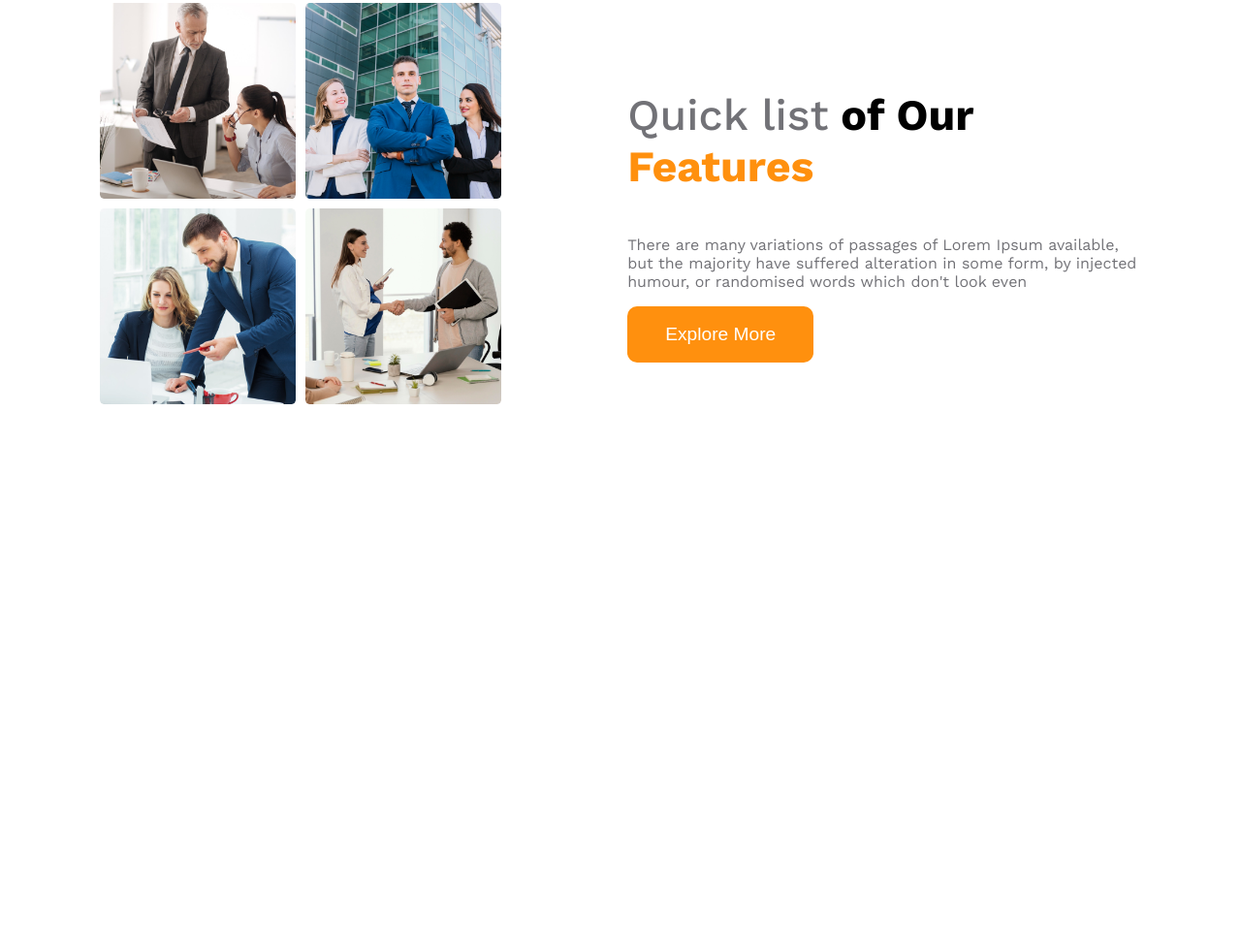
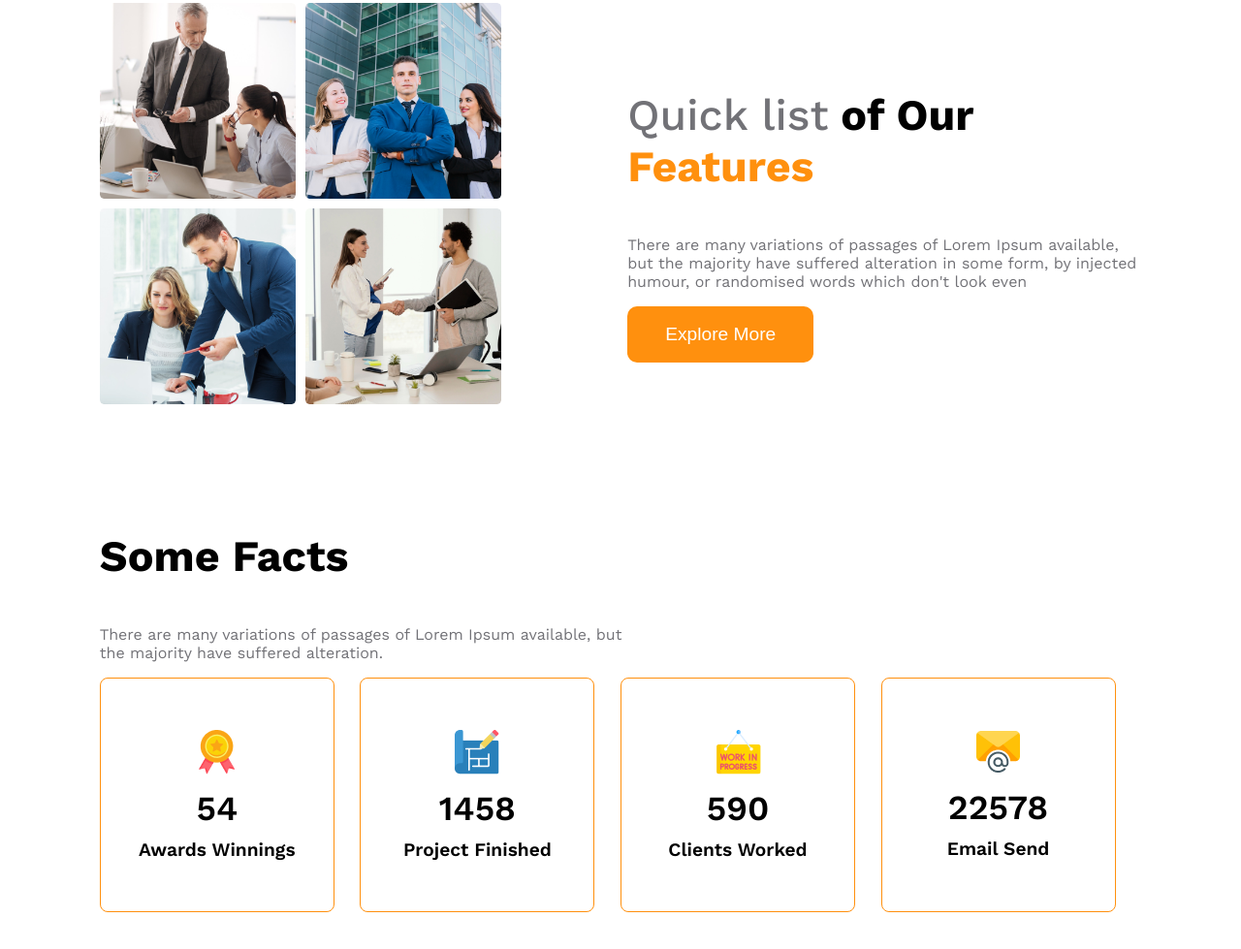
Before and after one commit to NabdipDEV/G3-architects-website, a plain HTML site: page index.html in a window 1280 px wide. Shown: the part 1159-2138 px from the top of the page at 97% size. Before the commit the page ends 1584 px from the top, so only its background shows below. Drawn offline with nearby package versions, Linux system fonts and the light colour scheme.

Commit message:
facts section add

```diff
--- a/index.html
+++ b/index.html
@@ -34,7 +34,7 @@
     </header>
 
     <main>
-
+        <!--team section -->
         <section class="team display-flax">
             <div class="team-img">
                 <img src="images/team1.png" alt="">
@@ -44,11 +44,59 @@
 
             </div>
             <div class="our-plan">
-                <h3 class="plan-title"><span id="title-1" class="drak-light-color">Quick list</span> <span>of Our</span> <span class="text-pry">Features</span></h3>
+                <h3 class="section-titel"><span id="title-1" class="drak-light-color">Quick list</span> <span>of Our</span> <span class="text-pry">Features</span></h3>
                 <p class="plan-deception drak-light-color">There are many variations of passages of Lorem Ipsum available, but the majority have suffered alteration in some form, by injected humour, or randomised words which don't look even</p>
                 <button class="btn">Explore More</button>
             </div>
         </section>
+         <!--Features section -->
+         <section>
+
+         </section>
+
+
+          <!--Facts section -->
+         <section>
+            <h3 class="section-titel">Some Facts</h3>
+            <p class="drak-light-color facts-description">There are many variations of passages of Lorem Ipsum available, but the majority have suffered alteration.</p>
+            <div class="facts-container">
+                <!-- .card*4>img.card-icon+h4.card-number+h5.card-name -->
+                  <div class="card display-flax">
+                    <div>
+                        <img src="images/icons/ribon.png" alt="" class="card-icon">
+                        <h4 class="card-number">54</h4>
+                        <h5 class="card-name">Awards Winnings</h5>
+                    </div>
+                  </div>
+                  <div class="card display-flax">
+                    <div>
+                        <img src="images/icons/projects.png" alt="" class="card-icon">
+                        <h4 class="card-number">1458</h4>
+                        <h5 class="card-name">Project Finished</h5>
+                    </div>
+                  </div>
+                  <div class="card display-flax">
+                    <div>
+                        <img src="images/icons/customers.png" alt="" class="card-icon">
+                        <h4 class="card-number">590</h4>
+                        <h5 class="card-name">Clients Worked</h5>
+                    </div>
+                  </div>
+                  <div class="card display-flax">
+                   <div>
+                        <img src="images/icons/email.png" alt="" class="card-icon">
+                        <h4 class="card-number">22578</h4>
+                        <h5 class="card-name">Email Send</h5>
+                    </div>
+                  </div>
+            </div>
+
+         </section>
+          <!--Sponspors section -->
+         <section>
+
+         </section>
+
 
     </main>
 
--- a/style/architects.css
+++ b/style/architects.css
@@ -8,6 +8,8 @@
 
 
 /* shared style */
+
+
 .display-flax{
     display: flex;
 }
@@ -43,17 +45,26 @@
     margin: 0 auto;
 }
 
+.section-titel{
+    font-size: 2.8rem;
+    font-weight: 700;
+}
+
 
 
 
 
 
 /* header style */
+
+
 .bg-color{
     background-color: #f6f6f6e4;
 }
 
 /* nav style */
+
+
 .navber {
     justify-content: space-between;
     align-items: center;
@@ -77,7 +88,11 @@
     max-width: 1440px;
     margin: 0 auto;
 }
+
+
 /* banner-contant */
+
+
 .banner-contant{
     max-width: 850px;
     margin: 0 auto;
@@ -98,6 +113,8 @@
 
 
 /* team item */
+
+
 .team {
     align-items: center;
 }
@@ -116,16 +133,51 @@
     margin-left: 130px;
     max-width: 530px;
 }
-
-.plan-title{
-    font-size: 2.8rem;
-    font-weight: 700;
-}
 #title-1{
     font-weight: 500;
 }
 
+
+  /* <!--Facts section --> */
+
+  .facts-container{
+    display: grid;
+    grid-template-columns: repeat(4, 1fr);
+
+  }
+
+  .card{
+    border: 1px solid #FF900E;
+    border-radius: 8px ;
+    width: 240px;
+    height: 240px;
+    text-align: center;
+    justify-content: center;
+    align-items: center;
+  }
+  .card-number{
+    font-size: 2.2rem;
+    font-weight: 600;
+    margin: 0;
+    margin-top: 10px;
+  }
+ .card-name{
+    font-size: 1.2rem;
+    font-weight: 600;
+    margin-top: 10px;
+    margin-bottom: 0;
+
+
+  }
+
+  .facts-description{
+    max-width: 540px;
+  }
+
+
 /* media con */
+
+
 @media screen and (max-width: 570px) {
     .nav-links, .navber, .team{
         flex-direction: column;
@@ -140,6 +192,8 @@
 
 
 /* meduim div */
+
+
 @media screen and (min-width: 570px) and (max-width: 992px) {
     .team{
         flex-direction: column;
@@ -148,7 +202,10 @@
     margin-left: 50px;
     }
 }
+
 /* 1st meduim div */
+
+
 @media screen and (min-width: 992px) and (max-width: 1200px) {
     .team{
         flex-direction: column;
```
